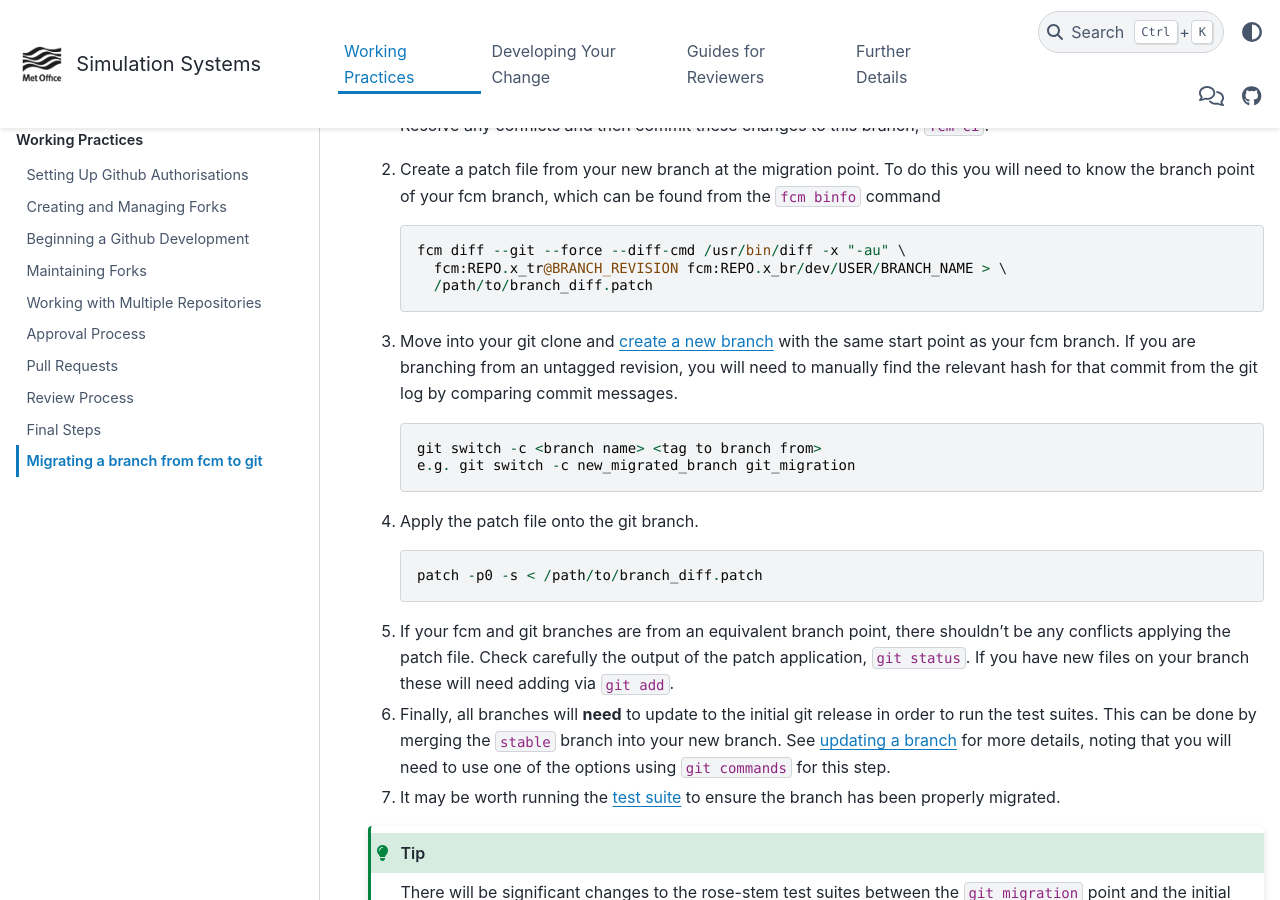
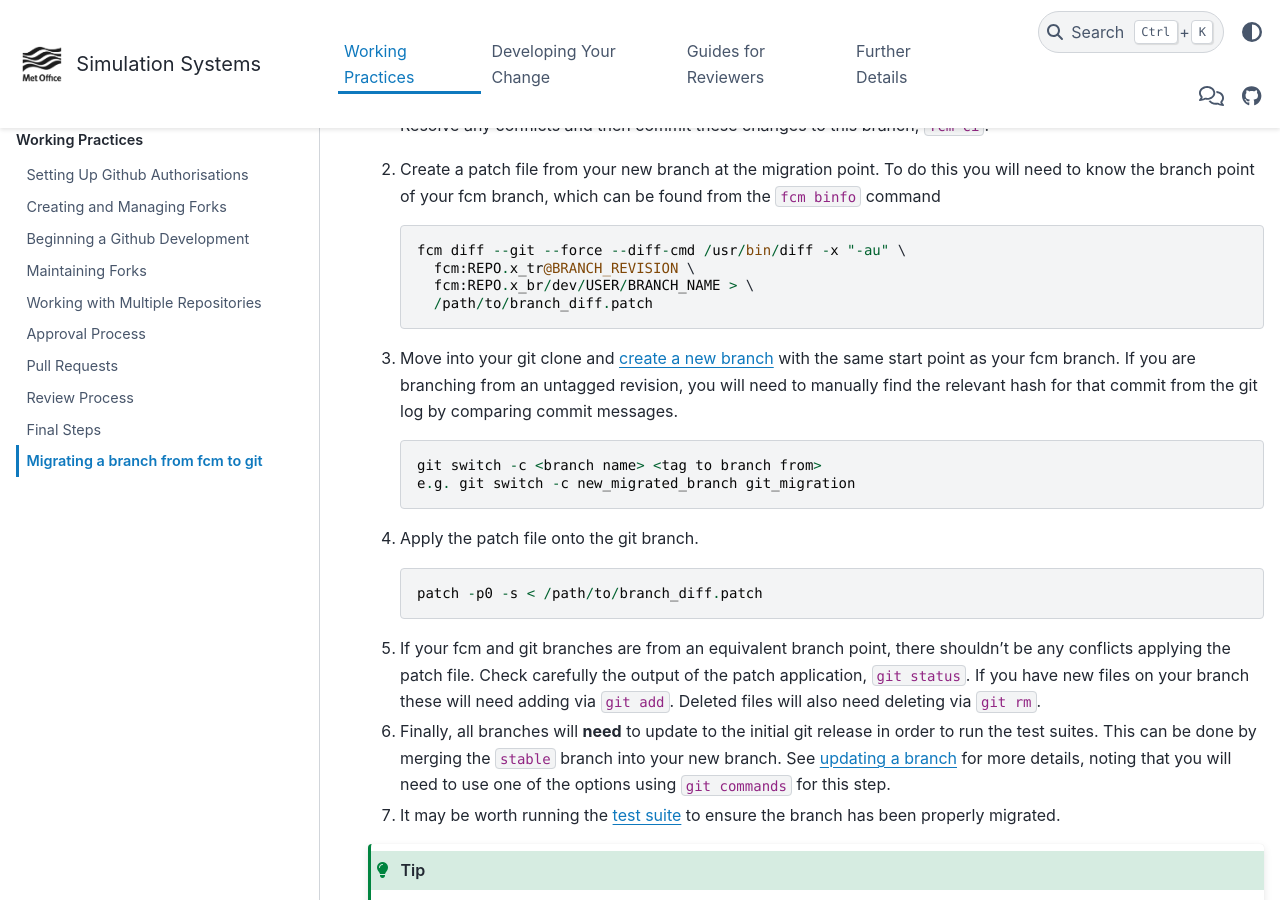
Before and after one commit to MetOffice/simulation-systems, a Sphinx documentation site: the page built from source/WorkingPractices/branch_migration.rst, in a window 1280 px wide and 900 px high, scrolled down 773 px. Built offline with Sphinx 7.4.7 and the PyData theme 0.15.4, drawn with Linux system fonts in a browser that asks for light colours.

Commit message:
add note on deleted files

```diff
--- a/source/WorkingPractices/branch_migration.rst
+++ b/source/WorkingPractices/branch_migration.rst
@@ -49,7 +49,8 @@ a fork <forking>` of the repo you are migrating to.
    .. code-block::
 
      fcm diff --git --force --diff-cmd /usr/bin/diff -x "-au" \
-       fcm:REPO.x_tr@BRANCH_REVISION fcm:REPO.x_br/dev/USER/BRANCH_NAME > \
+       fcm:REPO.x_tr@BRANCH_REVISION \
+       fcm:REPO.x_br/dev/USER/BRANCH_NAME > \
        /path/to/branch_diff.patch
 
 #. Move into your git clone and :ref:`create a new branch <create_branch>` with
@@ -71,7 +72,8 @@ a fork <forking>` of the repo you are migrating to.
 #. If your fcm and git branches are from an equivalent branch point, there
    shouldn't be any conflicts applying the patch file. Check carefully the
    output of the patch application, ``git status``. If you have new files on
-   your branch these will need adding via ``git add``.
+   your branch these will need adding via ``git add``. Deleted files will also
+   need deleting via ``git rm``.
 #. Finally, all branches will **need** to update to the initial git release in
    order to run the test suites. This can be done by merging the ``stable``
    branch into your new branch. See :ref:`updating a branch <updating_branch>`
```
